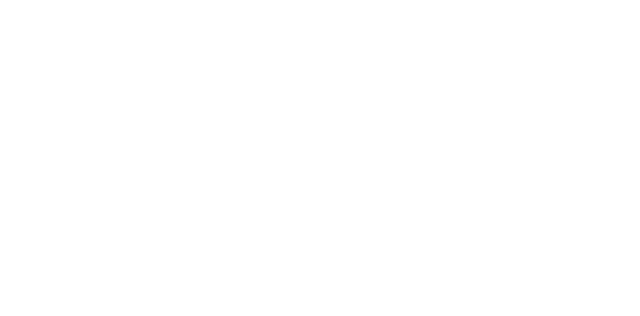
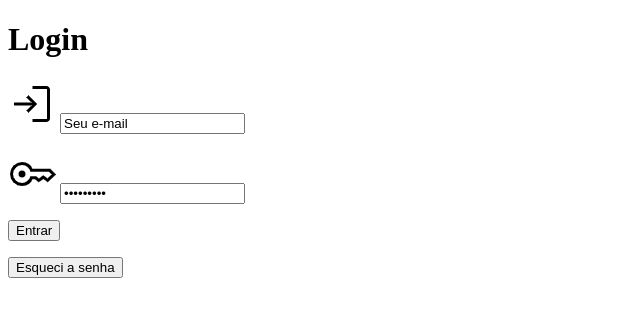
Before and after one commit to lucassale/html-css, a plain HTML site: page DESAFIOS/TRE015/index.html in a window 1280 px wide. Shown: the whole page, without its empty margins (0-640 px from the left). Drawn offline with Linux system fonts and the light colour scheme.

Commit message:
add as imagens

```diff
--- a/DESAFIOS/TRE015/index.html
+++ b/DESAFIOS/TRE015/index.html
@@ -7,6 +7,29 @@
     <title>Documentos</title>
 </head>
 <body>
+    <form action="" method="get" autocomplete="on ">
+        <h1>Login</h1>
+        <p>
+            <div>
+                <label for="Usuario"><img src="imagens/login_FILL0_wght400_GRAD0_opsz48.png" alt="login"></label>
+                <input type="text" name="usuario" id="iusuario" required autocomplete="username" checked value="Seu e-mail">
+            </div>
+        </p>
+
+        <div>
+            <p>
+                <label for="Senha"><img src="imagens/key_FILL0_wght400_GRAD0_opsz48.png" alt="senha"></label>
+                <input type="password" name="senha" id="isenha" required value="Sua senha" >
+            </p>
+        </div>
+
+
+        <p>
+            <input type="submit" value="Entrar">
+        </p>
+
+        <input type="button" name="Trocar" id="itrocar" value="Esqueci a senha">
+    </form>
 
 </body>
 </html>
```
Also changed, not shown: DESAFIOS/TRE015/imagens/key_FILL0_wght400_GRAD0_opsz48.png (added), DESAFIOS/TRE015/imagens/login_FILL0_wght400_GRAD0_opsz48.png (added), DESAFIOS/TRE015/imagens/person_FILL0_wght400_GRAD0_opsz48.png (added).
